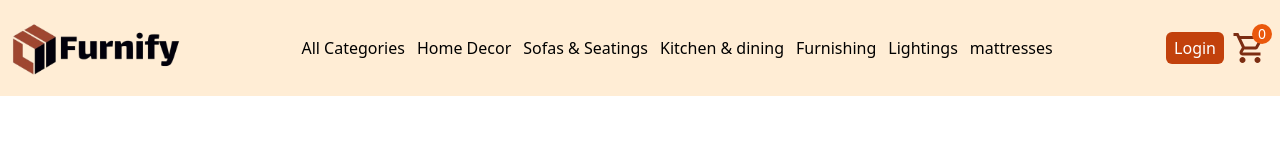
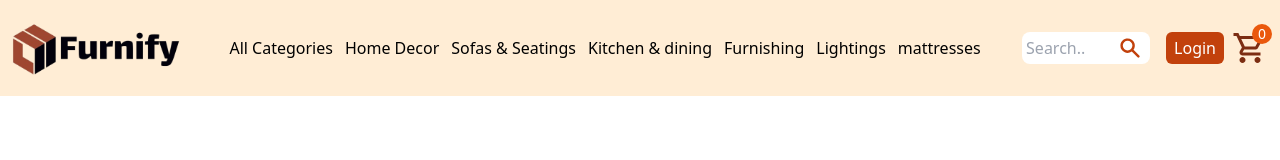
Before and after one commit to anaspxr/e-commerce-furniture-shop, a React (Vite) app in the folder frontend/: page / in a window 1280 px wide. Shown: the top 160 px of the page. Built offline with nearby package versions, Linux system fonts and the light colour scheme.

Commit message:
add search button

```diff
--- a/frontend/src/components/Item.jsx
+++ b/frontend/src/components/Item.jsx
@@ -10,7 +10,7 @@ export default function Item({ product }) {
   }
 
   return (
-    <div className="flex flex-col justify-between bg-white overflow-hidden ">
+    <div className="flex flex-col justify-between bg-white shadow-lg overflow-hidden p-1">
       <Link to={`/products/${product.id}`}>
         <img
           className="top-0 left-0 transition-transform duration-500 hover:scale-105 w-full h-60 object-cover"
--- a/frontend/src/components/Navbar.jsx
+++ b/frontend/src/components/Navbar.jsx
@@ -1,7 +1,7 @@
 import logo from "./assets/logo.png";
 import { useContext, useState } from "react";
 import { Link, NavLink } from "react-router-dom";
-import { HiMenuAlt1, HiX, HiChevronDown } from "react-icons/hi";
+import { HiMenuAlt1, HiX, HiChevronDown, HiSearch } from "react-icons/hi";
 import { MdOutlineShoppingCart } from "react-icons/md";
 import Button from "./Button";
 import { UserContext } from "../contexts/UserContext";
@@ -43,8 +43,12 @@ export default function Navbar() {
   const { currentUser } = useContext(UserContext);
   const [toggle, setToggle] = useState(false);
 
+  function handleSearch(e) {
+    e.preventDefault();
+  }
+
   return (
-    <div className="fixed top-0 w-full bg-orange-100 flex justify-between p-2  z-10">
+    <div className="fixed top-0 w-full bg-orange-100 flex justify-between items-center p-2  z-10">
       <div className="flex items-center">
         <Link to="/">
           <img className="md:h-20 h-12" src={logo} />
@@ -74,7 +78,18 @@ export default function Navbar() {
         ))}
       </div>
       <div className="flex items-center gap-2">
+        <form onSubmit={handleSearch} className="flex">
+          <input
+            className="h-min rounded-lg p-1 max-w-32 sm:w-40 md:w-72"
+            placeholder="Search.."
+            type="text"
+          />
+          <button className="relative -m-2 -left-6 ">
+            <HiSearch className="text-orange-700 text-2xl" />
+          </button>
+        </form>
         <DropDown />
+        <div className="hidden sm:block">
           {currentUser ? (
             <Link to="/profile">
               <Button>Profile</Button>
@@ -84,6 +99,7 @@ export default function Navbar() {
               <Button>Login</Button>
             </Link>
           )}
+        </div>
 
         <Link to="/cart">
           <MdOutlineShoppingCart className="text-4xl text-orange-900 hover:text-orange-700" />
```
Lines whose indentation alone changed are shown as unchanged.
